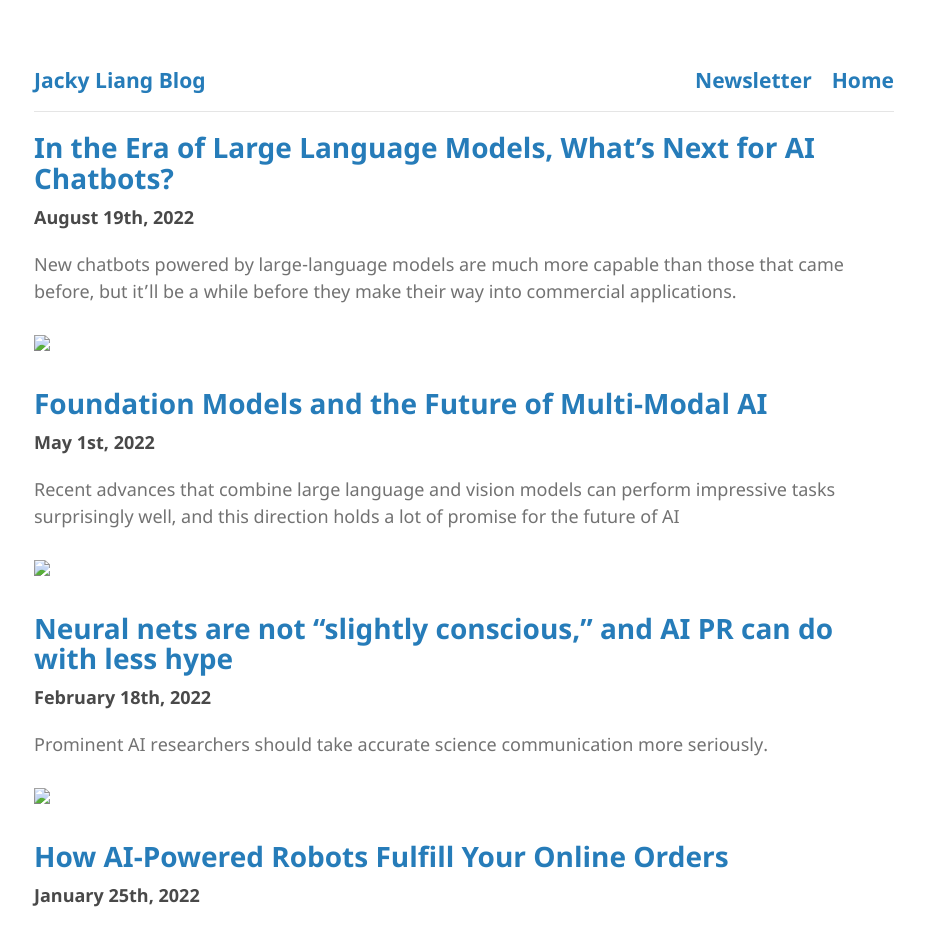
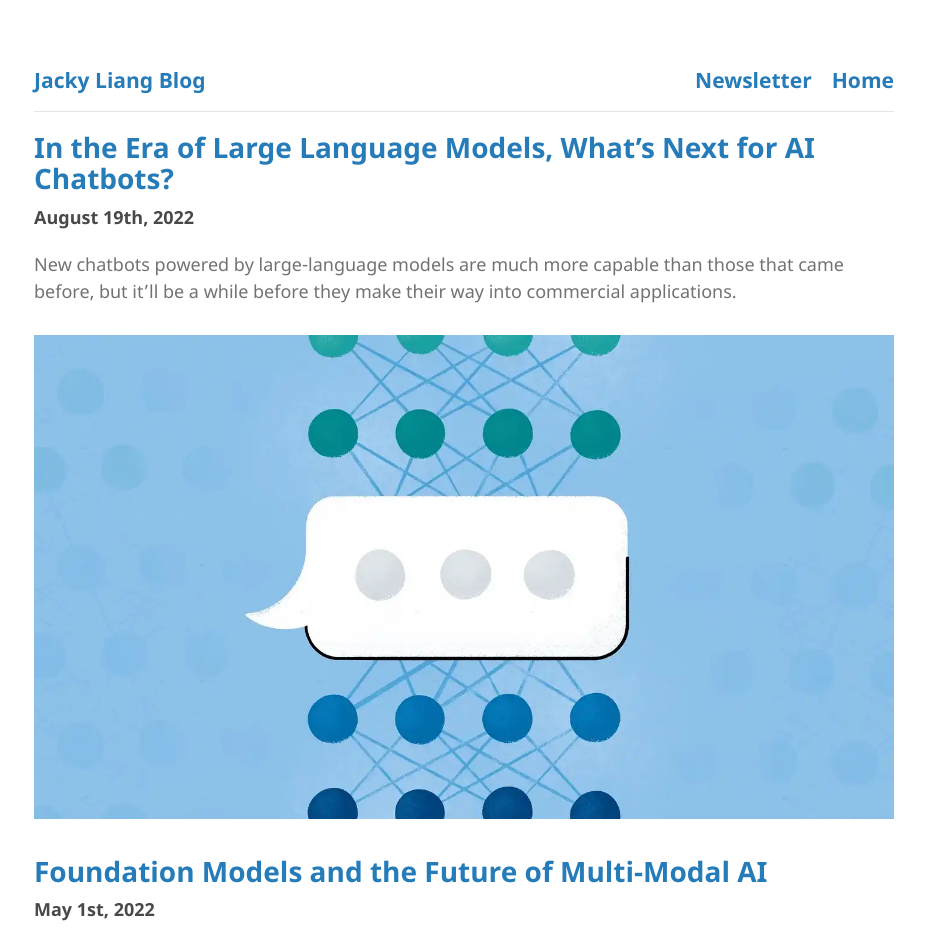
Before and after one commit to jacky-liang/jacky.io, a Jekyll site: the page built from blog/index.md, in a window 1280 px wide. Shown: the top 933 px of the page, without its empty margins (176-1101 px from the left). Built offline with Jekyll 4.4.1, drawn with Linux system fonts in a browser that asks for light colours; a style sheet for code colours, icons or effects is not loaded; our own code applies the rules of GitHub Pages for plain Markdown files.

Commit message:
Update index.md

```diff
--- a/blog/index.md
+++ b/blog/index.md
@@ -8,7 +8,7 @@ layout: blog
 
 New chatbots powered by large-language models are much more capable than those that came before, but it'll be a while before they make their way into commercial applications.
 
-[<img class="pub-img" src="{{ site.baseurl }}assets/imgs/chatbot.webp">](https://lastweekin.ai/p/ai-chatbots)
+[<img class="pub-img" src="/assets/imgs/chatbot.webp">](https://lastweekin.ai/p/ai-chatbots)
 
 # [Foundation Models and the Future of Multi-Modal AI](https://lastweekin.ai/p/multi-modal-ai)
 
@@ -16,7 +16,7 @@ New chatbots powered by large-language models are much more capable than those t
 
 Recent advances that combine large language and vision models can perform impressive tasks surprisingly well, and this direction holds a lot of promise for the future of AI
 
-[<img class="pub-img" src="{{ site.baseurl }}assets/imgs/foundation_models.webp">](https://lastweekin.ai/p/multi-modal-ai)
+[<img class="pub-img" src="/assets/imgs/foundation_models.webp">](https://lastweekin.ai/p/multi-modal-ai)
 
 # [Neural nets are not "slightly conscious," and AI PR can do with less hype](https://lastweekin.ai/p/conscious-ai)
 
@@ -24,7 +24,7 @@ Recent advances that combine large language and vision models can perform impres
 
 Prominent AI researchers should take accurate science communication more seriously.
 
-[<img class="pub-img" src="{{ site.baseurl }}assets/imgs/conscious-ai.webp">](https://lastweekin.ai/p/conscious-ai)
+[<img class="pub-img" src="/assets/imgs/conscious-ai.webp">](https://lastweekin.ai/p/conscious-ai)
 
 # [How AI-Powered Robots Fulfill Your Online Orders](https://lastweekin.ai/p/robot-picking)
 
@@ -33,7 +33,7 @@ Prominent AI researchers should take accurate science communication more serious
 AI-powered robots are slowly taking over tedious tasks in warehouses, and it's just the beginning.
 
 [<video id="v0" width="100%" preload="auto" playsinline muted loop autoplay style="margin-top: 10px;">
-    <source src="{{ site.baseurl }}assets/imgs/nimble.mp4" type="video/mp4">
+    <source src="/assets/imgs/nimble.mp4" type="video/mp4">
 </video>
 ](https://lastweekin.ai/p/robot-picking)
 
@@ -44,7 +44,7 @@ AI-powered robots are slowly taking over tedious tasks in warehouses, and it's j
 Embodied AI agents need data of interactions with the real world, which is far more difficult to get than data of other AI domains like vision and language.
 
 [<video id="v0" width="100%" preload="auto" playsinline muted loop autoplay style="margin-top: 10px;">
-    <source src="{{ site.baseurl }}assets/imgs/shadow_hand.mp4" type="video/mp4">
+    <source src="/assets/imgs/shadow_hand.mp4" type="video/mp4">
 </video>
 ](https://lastweekin.ai/p/robot-data)
 
@@ -54,7 +54,7 @@ Embodied AI agents need data of interactions with the real world, which is far m
 
 What advances in hardware do we need to build intelligent robots of the future?
 
-[<img class="pub-img" src="{{ site.baseurl }}assets/imgs/robot-hardware.webp">](https://lastweekin.ai/p/robot-hardware)
+[<img class="pub-img" src="/assets/imgs/robot-hardware.webp">](https://lastweekin.ai/p/robot-hardware)
 
 # [Research Tips](./2021-11-16-research-tips)
 
@@ -68,7 +68,7 @@ A list of research tips for grad students.
 
 AI is necessary for autonomous robots of the future; its development and deployment is full of incredible challenges and promising opportunities
 
-[<img class="pub-img" src="{{ site.baseurl }}assets/imgs/robot_butler.png">](https://lastweekin.ai/p/robot-butlers)
+[<img class="pub-img" src="/assets/imgs/robot_butler.png">](https://lastweekin.ai/p/robot-butlers)
 
 # [DeepMind’s AlphaFold 2—An Impressive Advance With Hyperbolic Coverage](https://www.skynettoday.com/briefs/alphafold2)
 
@@ -76,7 +76,7 @@ AI is necessary for autonomous robots of the future; its development and deploym
 
 The results are encouraging, but journalist ebullience belies the difficulties ahead.
 
-[<img class="pub-img" src="{{ site.baseurl }}assets/imgs/alphafold2.png">](https://www.skynettoday.com/briefs/alphafold2)
+[<img class="pub-img" src="/assets/imgs/alphafold2.png">](https://www.skynettoday.com/briefs/alphafold2)
 
 # [How (not) to Fall Asleep](./2020-07-22-sleep)
 
@@ -90,7 +90,7 @@ Here's a list and review of 20 things I've tried to help me fall asleep - some w
 
 The Rubik’s cube solving hand is representative of a true research contribution, but its many caveats do not merit the PR hype
 
-[<img class="pub-img" src="{{ site.baseurl }}assets/imgs/dr.png">](https://www.skynettoday.com/briefs/openai-rubiks-cube)
+[<img class="pub-img" src="/assets/imgs/dr.png">](https://www.skynettoday.com/briefs/openai-rubiks-cube)
 
 # [Job loss due to AI - How bad is it going to be?](https://www.skynettoday.com/editorials/ai-automation-job-loss)
 
@@ -98,4 +98,4 @@ The Rubik’s cube solving hand is representative of a true research contributio
 
 Studies suggest the impact of AI on jobs in the near future will not be significantly more disruptive than the impact of automation in the past
 
-[<img class="pub-img" src="{{ site.baseurl }}assets/imgs/robots.png">](https://www.skynettoday.com/editorials/ai-automation-job-loss)
+[<img class="pub-img" src="/assets/imgs/robots.png">](https://www.skynettoday.com/editorials/ai-automation-job-loss)
```
